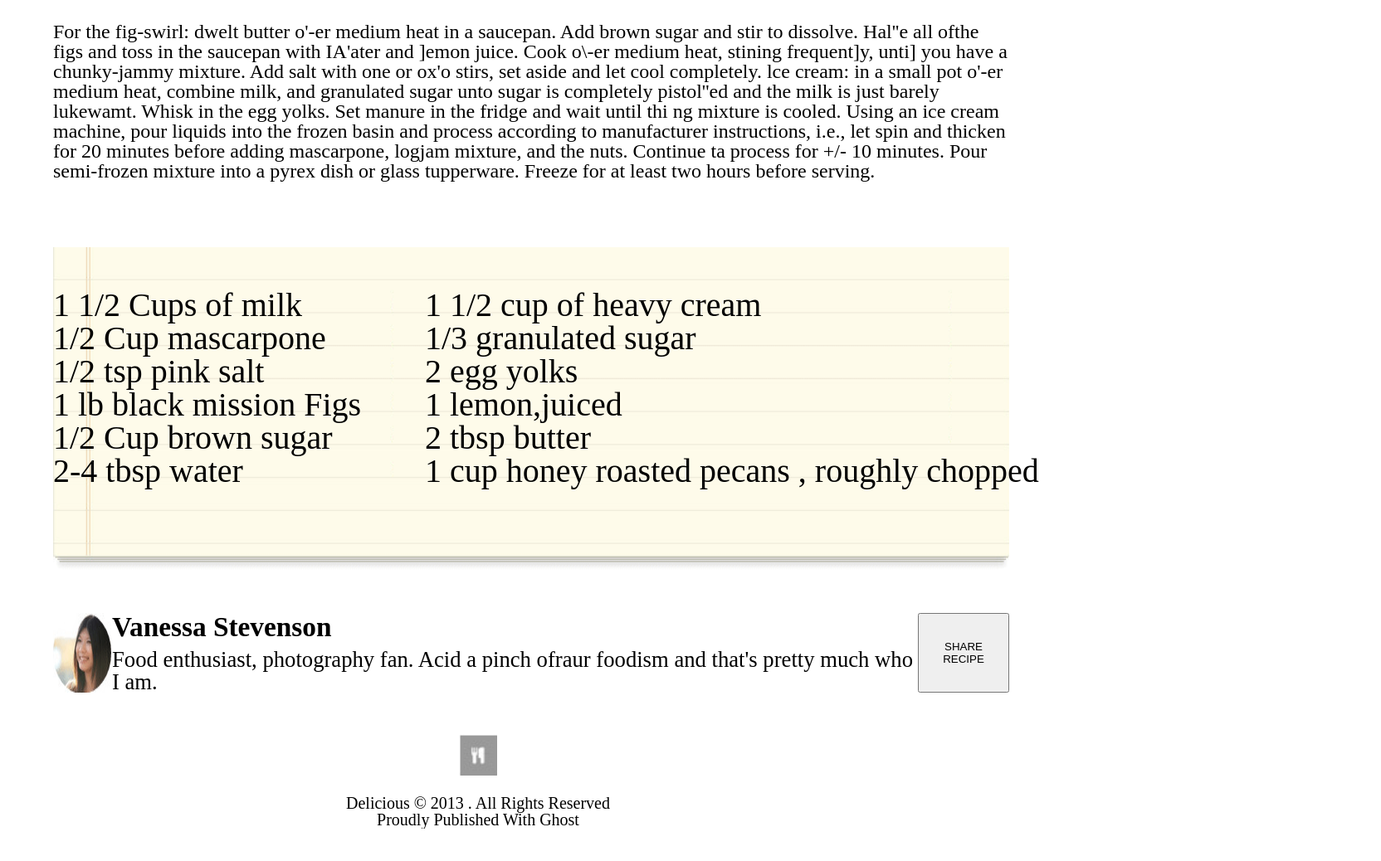
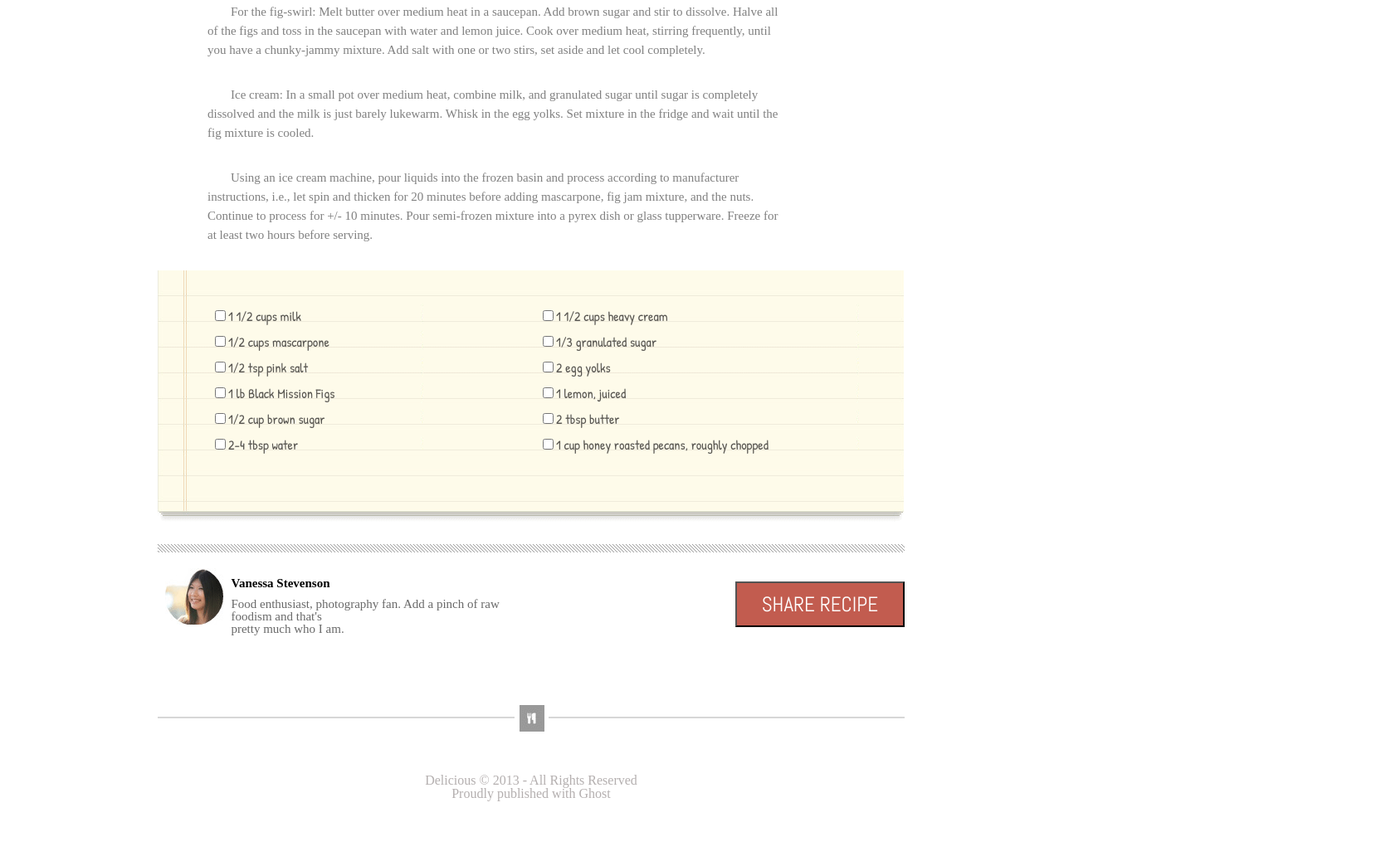
Before and after one commit to HishamAlNaji/chocolate-pizza, a plain HTML site: page index.html in a window 1280 px wide. Shown: the part 902-1940 px from the top of the page at 83% size, 1664 px wide, since content can reach past the window. Before the commit the page ends 1901 px from the top, so only its background shows below. Drawn offline with nearby package versions, Linux system fonts and the light colour scheme; a web font is replaced by a local one.

Commit message:
301 prep work done

```diff
--- a/index.html
+++ b/index.html
@@ -5,90 +5,100 @@
     <meta charset="UTF-8">
     <meta name="viewport" content="width=device-width, initial-scale=1.0">
     <title>Document</title>
+    <link rel="stylesheet" href="reset.css">
     <link rel="stylesheet" href="style.css">
-    <link rel="stylesheet" href="reset.css">
+    <link href="https://fonts.googleapis.com/css?family=Pacifico&display=swap&subset=latin-ext" rel="stylesheet">
 </head>
 
 <body>
     <header>
-        <div class="headerblocks">
-            <img src="img/logo.png" alt="logo">
-            <div class="logoblocks">
-                <h1>Delicious</h1>
-                <p>THE BEST FOOD BLOG ON THE WEB</p>
-
-            </div>
-
-            <ul class="imgs5">
-                <img src="img/fb-icon.png" alt="fb">
-                <img src="img/twit-icon.png" alt="twit">
-                <img src="img/gp-icon.png" alt="gp">
-                <img src="img/insta-icon.png" alt="insta">
-                <img src="img/flic-icon.png" alt="flic">
-                <img src="img/pint-icon.png" alt="pint">
-            </ul>
-            <ul class="imgs2">
-                <img src="img/rss-icon.png" alt="rss">
-                <img src="img/mail-icon.png" alt="mail">
-            </ul>
-
-        </div>
+        <section class="logo">
+            <img id="myLogo" src="img/logo.png" alt="website logo">
+            <h1>Delicious</h1>
+            <h6>THE BEST FOOD BLOG ON THE WEB</h6>
+        </section>
+        <section class="nav">
+            <nav class="social-madia">
+                <a href=""><img src="img/fb-icon.png" alt="fb icon"></a>
+                <a href=""><img src="img/twit-icon.png" alt="twitter icon"></a>
+                <a href=""><img src="img/gp-icon.png" alt="g+ icon"></a>
+                <a href=""><img src="img/insta-icon.png" alt="instagram icon"></a>
+                <a href=""><img src="img/flic-icon.png" alt="flic icon"></a>
+                <a href=""><img src="img/pint-icon.png" alt="pinterest icon"></a>
+                <a href=""><img src="img/rss-icon.png" alt="rss icon"></a>
+                <a href=""><img src="img/mail-icon.png" alt="mail icon"></a>
+            </nav>
+        </section>
+        <div class="hr-image"></div>
     </header>
     <main>
+        <section class="left-side">
+            <h2>Chocolate Pizza</h2>
+            <h6>POSTED ON 15 DEC 2013 / DESSERTS</h6>
+        </section>
+        <section class="right-side">
+            <img src="img/print-icon.png" alt="print icon">
+            <h6>PRINT</h6>
+        </section>
+        <article class="center">
+            <img src="img/choco-pizza.png" alt="chocolate pizza">
+            <pre>
+                For the fig-swirl: Melt butter over medium heat in a saucepan. Add brown sugar and stir to dissolve. Halve all
+                of the figs and toss in the saucepan with water and lemon juice. Cook over medium heat, stirring frequently, until
+                you have a chunky-jammy mixture. Add salt with one or two stirs, set aside and let cool completely.
+            </pre>
+            <pre>
+                Ice cream: In a small pot over medium heat, combine milk, and granulated sugar until sugar is completely
+                dissolved and the milk is just barely lukewarm. Whisk in the egg yolks. Set mixture in the fridge and wait until the
+                fig mixture is cooled.
+            </pre>
+            <pre>
+                Using an ice cream machine, pour liquids into the frozen basin and process according to manufacturer
+                instructions, i.e., let spin and thicken for 20 minutes before adding mascarpone, fig jam mixture, and the nuts.
+                Continue to process for +/- 10 minutes. Pour semi-frozen mixture into a pyrex dish or glass tupperware. Freeze for
+                at least two hours before serving.
+            </pre>
 
-        <div class="headofmain">
-
-            <div>
-                <h1>Choclate Pizza</h1>
-                <P>POSTED ON 15 DEC 2013 / DESERTS</P>
-
+        </article>
+        <section class="list">
+            <img id="list-background" src="img/list-bg.png">
+            <div class="left-side">
+                <ul>
+                    <li><input type="checkbox" value="1"><label class="strikethrough">1 1/2 cups milk</label></li>
+                    <li><input type="checkbox" value="1"><label class="strikethrough">1/2 cups mascarpone</label></li>
+                    <li><input type="checkbox" value="1"><label class="strikethrough">1/2 tsp pink salt</label></li>
+                    <li><input type="checkbox" value="1"><label class="strikethrough">1 lb Black Mission Figs</label></li>
+                    <li><input type="checkbox" value="1"><label class="strikethrough">1/2 cup brown sugar</label></li>
+                    <li><input type="checkbox" value="1"><label class="strikethrough">2-4 tbsp water</label></li>
+                </ul>
             </div>
-            <img src="img/print-icon.png" alt="print">
-        </div>
-        <img id ="choco" src="img/choco-pizza.png" alt="choco pizza">
-        <p id="par">For the fig-swirl: dwelt butter o'-er medium heat in a saucepan. Add brown sugar and stir to dissolve. Hal''e all ofthe figs and toss in the saucepan with IA'ater and ]emon juice. Cook o\-er medium heat, stining frequent]y, unti] you have a chunky-jammy
-            mixture. Add salt with one or ox'o stirs, set aside and let cool completely. lce cream: in a small pot o'-er medium heat, combine milk, and granulated sugar unto sugar is completely pistol''ed and the milk is just barely lukewamt. Whisk in
-            the egg yolks. Set manure in the fridge and wait until thi ng mixture is cooled. Using an ice cream machine, pour liquids into the frozen basin and process according to manufacturer instructions, i.e., let spin and thicken for 20 minutes before
-            adding mascarpone, logjam mixture, and the nuts. Continue ta process for +/- 10 minutes. Pour semi-frozen mixture into a pyrex dish or glass tupperware. Freeze for at least two hours before serving.
-        </p>
-
-
-        <div class="ulists">
-            <img id="list-bg" src="img/list-bg.png" alt="list">
-            <ul class="Flist">
-                <li>1 1/2 Cups of milk</li>
-                <li>1/2 Cup mascarpone</li>
-                <li>1/2 tsp pink salt</li>
-                <li>1 lb black mission Figs</li>
-                <li>1/2 Cup brown sugar</li>
-                <li>2-4 tbsp water</li>
-            </ul>
-            <ul class="Slist">
-                <li>1 1/2 cup of heavy cream</li>
-                <li class="checked">1/3 granulated sugar</li>
-                <li class="checked">2 egg yolks</li>
-                <li>1 lemon,juiced</li>
-                <li>2 tbsp butter</li>
-                <li>1 cup honey roasted pecans , roughly chopped</li>
-            </ul>
-        </div>
-        <div class="mainFooter">
-            <img src="img/van-pic.png" alt="van">
-            <div class="mainFooterp">
-                <h1>Vanessa Stevenson</h1>
-                <p>Food enthusiast, photography fan. Acid a pinch ofraur foodism and that's pretty much who I am. </p>
+            <div class="right-side">
+                <ul>
+                    <li><input type="checkbox" value="1"><label class="strikethrough">1 1/2 cups heavy cream</label></li>
+                    <li><input type="checkbox" value="1"><label class="strikethrough">1/3 granulated sugar</label></li>
+                    <li><input type="checkbox" value="1"><label class="strikethrough">2 egg yolks</label></li>
+                    <li><input type="checkbox" value="1"><label class="strikethrough">1 lemon, juiced</label></li>
+                    <li><input type="checkbox" value="1"><label class="strikethrough">2 tbsp butter</label></li>
+                    <li><input type="checkbox" value="1"><label class="strikethrough">1 cup honey roasted pecans, roughly chopped</label></li>
+                </ul>
             </div>
-            <button id="saveBtn" type="submit">SHARE RECIPE</button>
-        </div>
-
+        </section>
+        <div class="hr-image"></div>
+        <section class="bottom">
+            <img src="img/van-pic.png" alt="van picture" id="myLogo">
+            <p id="author-name">Vanessa Stevenson</p>
+            <p>Food enthusiast, photography fan. Add a pinch of raw foodism and that's</p>
+            <p>pretty much who I am.</p>
+        </section>
+        <button type="button" id="button" class="right-side"><p>SHARE RECIPE</p></button>
     </main>
     <footer>
-
-        <img src="img/small-logo.png" alt="logo">
-
-        <p>Delicious &copy; 2013 . All Rights Reserved</p>
-        <p>Proudly Published With Ghost</p>
-
+        <section class="break">
+            <hr>
+            <img src="img/small-logo.png" alt="small logo">
+        </section>
+        <p>Delicious &copy; 2013 - All Rights Reserved</p>
+        <p>Proudly published with Ghost</p>
     </footer>
 </body>
 
--- a/style.css
+++ b/style.css
@@ -1,134 +1,193 @@
-.headerblocks{
-    width: 90%;
-    margin: 0px auto;
-    display: flex;
-
+@import url('https://fonts.googleapis.com/css?family=Yellowtail&display=swap');
+@import url('https://fonts.googleapis.com/css?family=Abel&display=swap');
+@import url('https://fonts.googleapis.com/css?family=Oswald:700&display=swap');
+@import url('https://fonts.googleapis.com/css?family=Patrick+Hand&display=swap');
+@import url('https://fonts.googleapis.com/css?family=Eczar&display=swap');
+body {
+    margin: auto;
+    width: 900px;
+    height: 0 auto;
+    background-color: white;
+    min-height: 1500px;
+    position: relative;
+    margin-bottom: 90px;
 }
 
+header {
+    margin-top: 5%;
+    margin-bottom: 5%;
+}
 
-.headerblocks img {
+section {
+    margin-bottom: 23px;
+}
 
-    margin-left: 30px;
-    margin-top: 20px;
+.hr-image {
+    background-image: url(../img/hr-img.png);
+    background-position: center;
+    height: 10px;
+}
 
+.logo {
+    display: inline-block;
 }
-.logoblocks{
 
-    width: 70%;
-    margin-top: 20px;
+#myLogo {
+    float: left;
+    margin: 2%;
+}
 
+h1 {
+    font-family: 'Yellowtail';
+    font-weight: bold;
+    font-size: 40px;
+    padding-top: 23px;
 }
-.imgs5 img{
 
-    margin-top: 20px;
-    margin-left: 2px;
+h6 {
+    font-family: 'Abel';
+    font-size: smaller;
+}
 
+.logo h1,
+h6 {
+    display: inline-block;
+    line-height: 0em;
+}
 
+.nav {
+    float: right;
+    margin: 2%;
 }
-.imgs2{
+
+.social-madia img {
+    margin: 0px;
+}
+
+.mail {
     margin-left: 10px;
 }
 
-.imgs2 img{
+.left-side {
     float: left;
-    margin-top: 20px;
-    margin-left: 10px;
+}
 
+.right-side {
+    float: right;
 }
-h1{
 
+h2 {
+    font-family: 'Oswald';
+    font-size: 40px;
+    padding-bottom: 5px;
 }
-.headofmain{
-   width: 90%;
-    margin: auto auto;
-    margin-top: 30px;
-    display: flex;
-    justify-content: space-between;
-    align-items: center;
-}
-.headofmain img{
 
-    height: 50%;
-
-}
-#choco{
-    width: 90%;
-    display: block;
-    margin: 0px auto;
-}
-#par{
-    width: 90%;
-    margin: 30px auto;
-    font-size: 150%;
-
-}
-#list-bg{
-    width: 90%;
-    margin: 50px auto;
-    display: block;
-
-}
-.ulists{
-    display: flex;
-    justify-content: space-evenly;
-    font-size: 250%;
-    position: relative;
-
-
-
-}
-.ulists img{
-    width: 90%;
-    margin: 50px auto;
-    display: block;
-    position: relative;
-
-}
-.Flist {
-    width: 90%;
-    margin: 100px 60px;
-    display: block;
-    position: absolute;
-    right: auto;
-
-
-
-}
-.Slist{
-    position: absolute;
-    left: 40%;
-    width: 90%;
-    margin: 100px auto;
-    display: block;
-
-}
-.mainFooter{
-    width: 90%;
-    margin: 0 auto;
-    display: flex;
-    justify-content: space-evenly;
-
-}
-.mainFooterp{
-    font-size: 20pt;
-
-}
-.mainFooterp h1{
-    font-weight: 800;
-    font-size: 25pt;
+main h6 {
+    color: rgb(158, 157, 157);
     margin-bottom: 10px;
 }
-footer{
-    width: 90%;
+
+article img {
+    margin-bottom: 30px;
+}
+
+article pre {
+    text-indent: 28px;
+    margin-bottom: 8px;
+}
+
+pre {
+    line-height: 23px;
+    font-size: 15px;
+    font-family: 'Eczar';
+    color: grey;
+}
+
+.list {
+    position: relative;
+    font-family: 'Patrick Hand';
+    color: rgba(31, 29, 29, 0.747);
+}
+
+.list div {
+    position: absolute;
+    top: 10px;
+    left: 10px;
+}
+
+ul {
+    display: inline-block;
+}
+
+input[type=checkbox]:checked+label {
+    text-decoration: line-through;
+}
+
+div.left-side {
+    margin-left: 55px;
+    margin-top: 35px;
+}
+
+div.right-side {
+    margin-left: 450px;
+    margin-top: 35px;
+}
+
+li {
+    margin-bottom: 12px;
+}
+
+.bottom {
+    display: inline-block;
+    margin-top: 10px;
+    margin-bottom: 10%;
+}
+
+#author-name {
+    padding-top: 20px;
+    padding-bottom: 10px;
+    color: black;
+    font-weight: bolder;
+}
+
+.bottom p {
+    color: dimgrey;
+    font-size: 15px;
+}
+
+#button {
+    margin-top: 35px;
+    padding-top: 10px;
+    padding-bottom: 10px;
+    padding-right: 30px;
+    padding-left: 30px;
+}
+
+button#button {
+    background-color: rgba(179, 51, 34, 0.795);
+    font-family: 'abel';
+    font-size: 25px;
+    color: white;
+}
+
+.break {
+    display: block;
     text-align: center;
-    padding: 50px;
+}
 
+hr {
+    border: none;
+    border: 0.5px solid #d7d7d7;
 }
-footer img{
-    margin-top: 50px;
-    height: 50px;
-    margin-bottom: 20px;
+
+.break img {
+    position: relative;
+    top: -25px;
+    background: white;
+    padding: 0 5px;
 }
+
 footer p {
-    font-size: 15pt;
+    text-align: center;
+    color: #b4afaf;
 }
```
